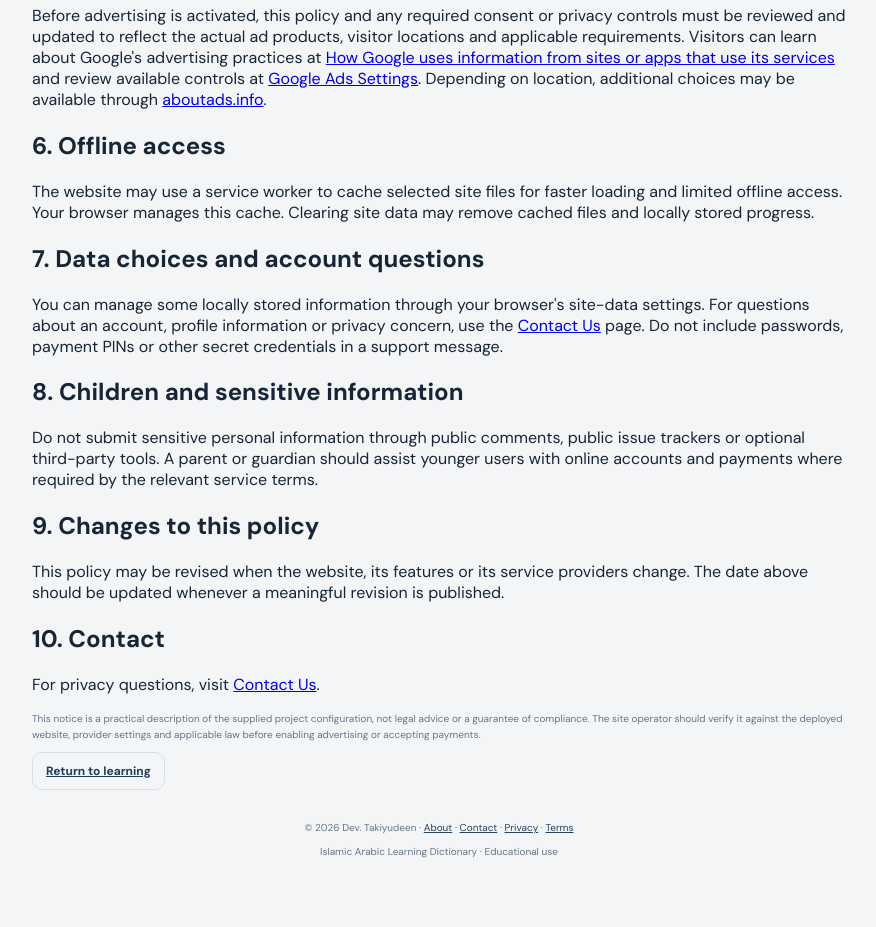
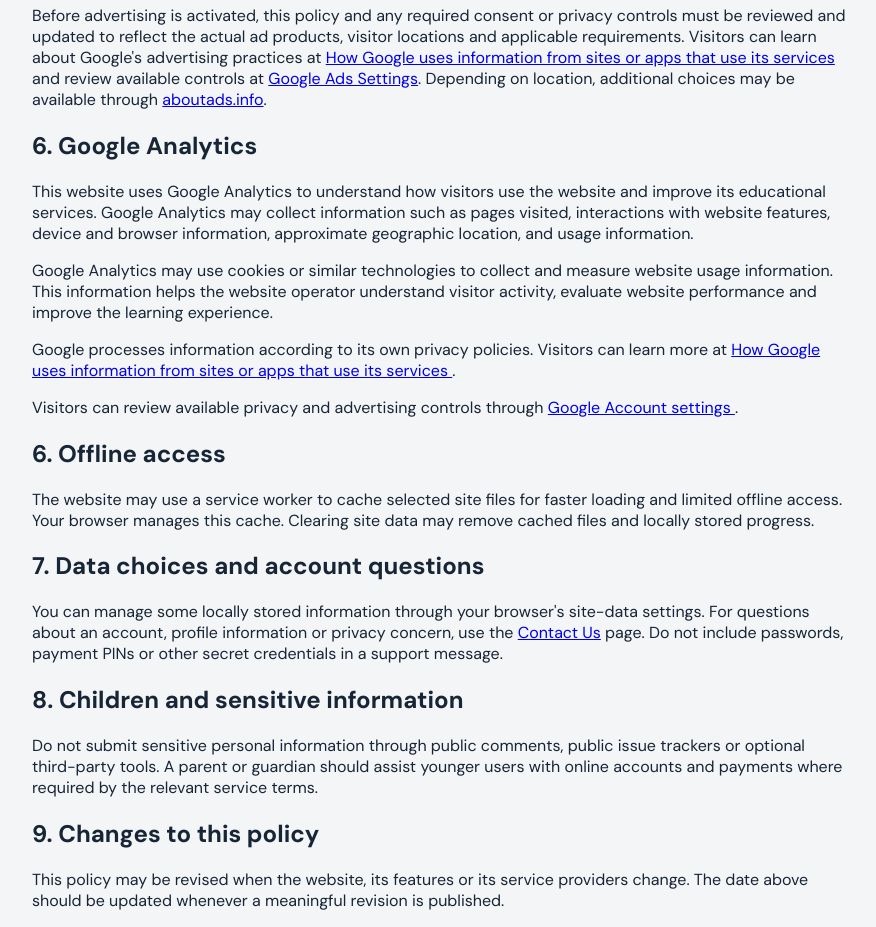
Before and after one commit to abdulsammedtakiyudeen-bot/English-Arabic-dictionary, a plain HTML site: page privacy.html in a window 1280 px wide. Shown: the part 1320-2247 px from the top of the page, without its empty margins (201-1077 px from the left). Drawn offline with Linux system fonts and the light colour scheme.

Commit message:
Include Google Analytics information in privacy policy
Added Google Analytics section to privacy policy.

```diff
--- a/privacy.html
+++ b/privacy.html
@@ -31,6 +31,48 @@
 <p>The Google AdSense publisher tag is present on the welcome page for site setup, but the supplied project configuration keeps the manual advertising framework disabled and does not contain manual ad-unit IDs. Whether Google serves ads can also depend on the AdSense account approval and advertising settings, including any Auto ads settings. If advertising is served, Google and its partners may use cookies or similar technologies to store or access information on a device, deliver and measure ads, and, where permitted, personalise advertising based on visits to this or other websites.</p>
 <p>Before advertising is activated, this policy and any required consent or privacy controls must be reviewed and updated to reflect the actual ad products, visitor locations and applicable requirements. Visitors can learn about Google's advertising practices at <a href="https://policies.google.com/technologies/partner-sites" rel="noopener noreferrer">How Google uses information from sites or apps that use its services</a> and review available controls at <a href="https://adssettings.google.com/" rel="noopener noreferrer">Google Ads Settings</a>. Depending on location, additional choices may be available through <a href="https://www.aboutads.info/choices/" rel="noopener noreferrer">aboutads.info</a>.</p>
 
+<section id="google-analytics">
+  <h2>6. Google Analytics</h2>
+
+  <p>
+    This website uses Google Analytics to understand how visitors
+    use the website and improve its educational services.
+    Google Analytics may collect information such as pages
+    visited, interactions with website features, device and
+    browser information, approximate geographic location,
+    and usage information.
+  </p>
+
+  <p>
+    Google Analytics may use cookies or similar technologies
+    to collect and measure website usage information.
+    This information helps the website operator understand
+    visitor activity, evaluate website performance and
+    improve the learning experience.
+  </p>
+
+  <p>
+    Google processes information according to its own
+    privacy policies. Visitors can learn more at
+    <a href="https://policies.google.com/technologies/partner-sites"
+       target="_blank"
+       rel="noopener noreferrer">
+      How Google uses information from sites or apps
+      that use its services
+    </a>.
+  </p>
+
+  <p>
+    Visitors can review available privacy and advertising
+    controls through
+    <a href="https://myaccount.google.com/"
+       target="_blank"
+       rel="noopener noreferrer">
+      Google Account settings
+    </a>.
+  </p>
+</section>
+
 <h2>6. Offline access</h2>
 <p>The website may use a service worker to cache selected site files for faster loading and limited offline access. Your browser manages this cache. Clearing site data may remove cached files and locally stored progress.</p>
 
```
